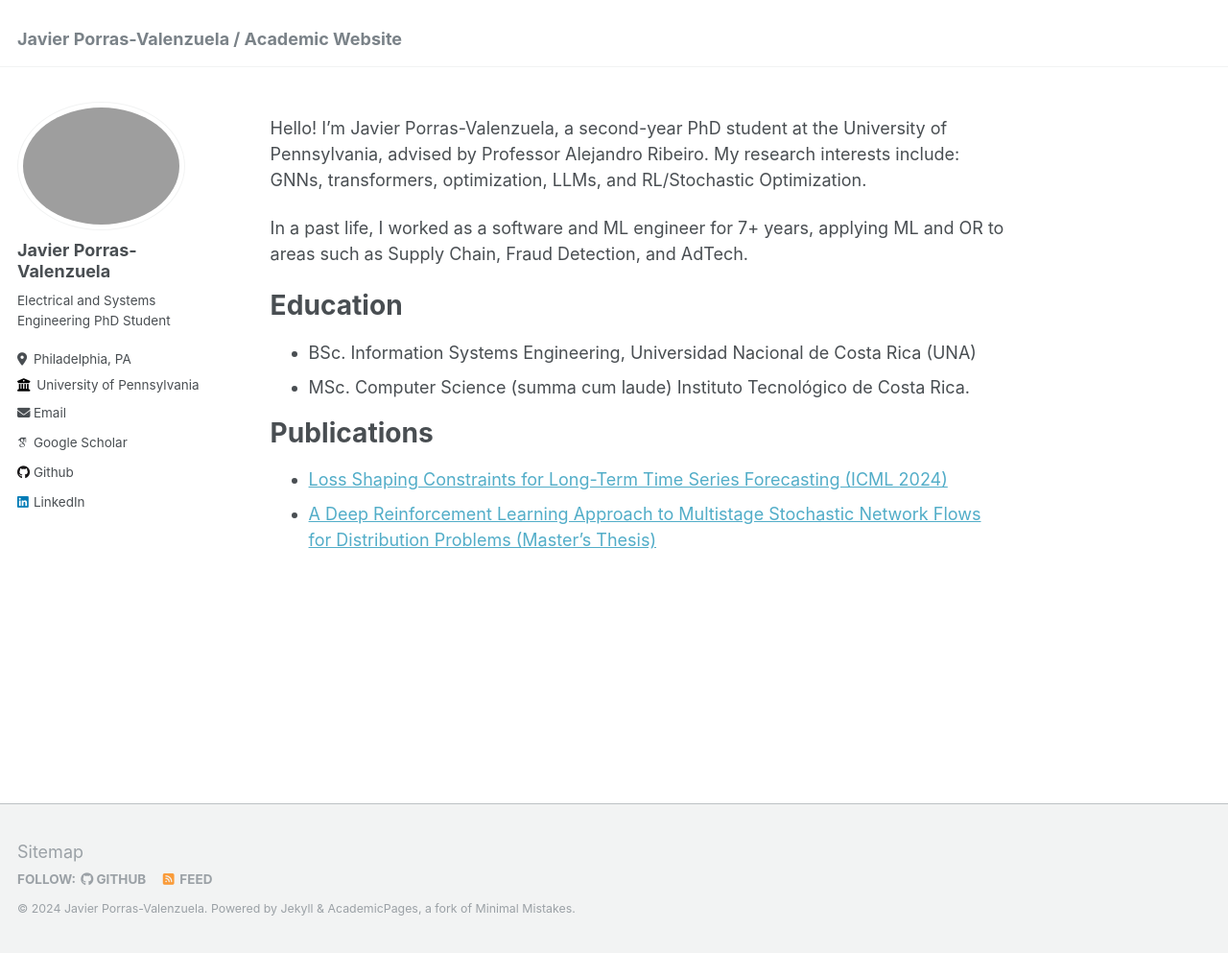
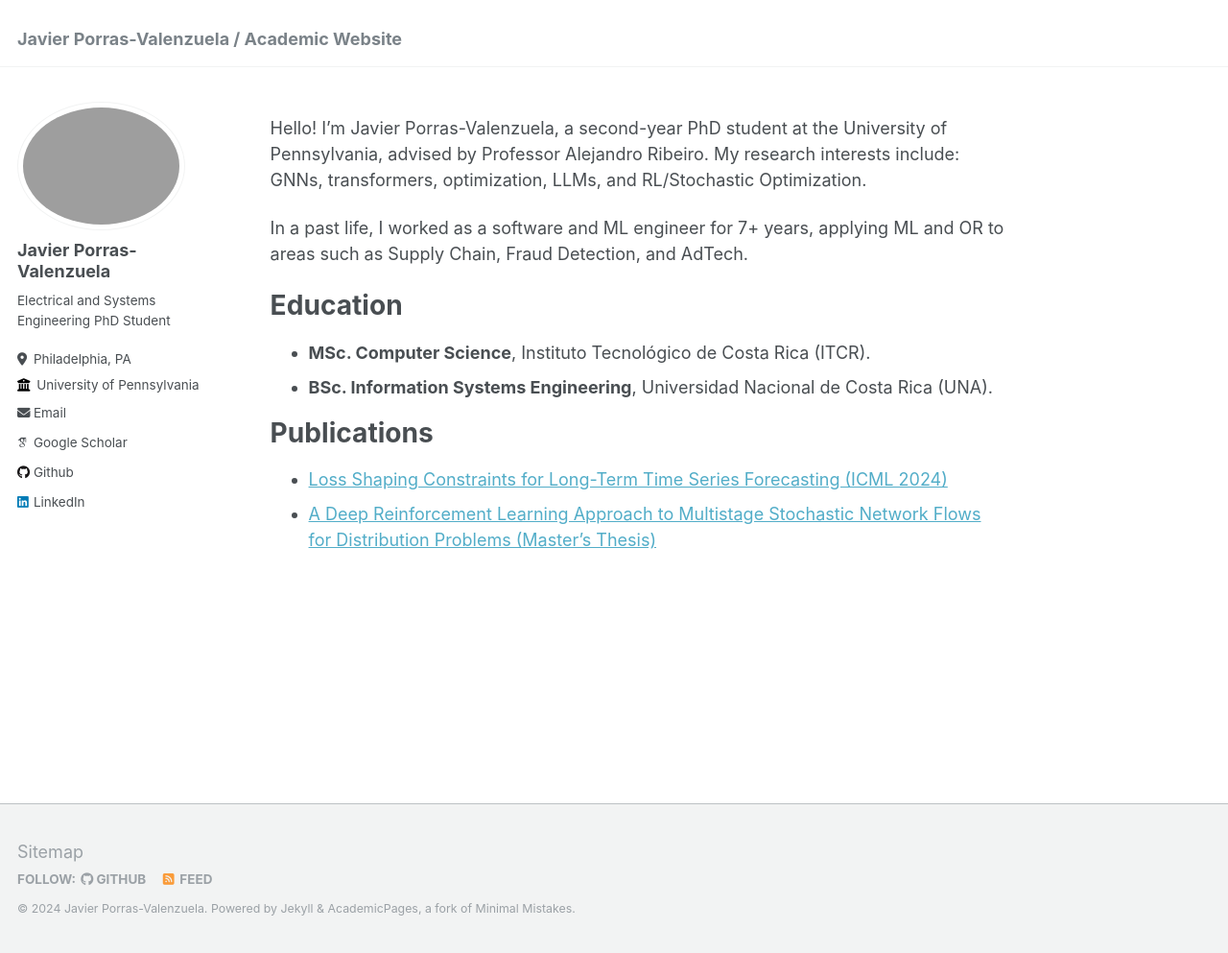
Before and after one commit to jotaporras/jotaporras.github.io, a Jekyll site: the page built from _pages/about.md, in a window 1280 px wide and 993 px high. Shown: the whole window at 96% size. Built offline with Jekyll 4.4.1, drawn with Linux system fonts in a browser that asks for light colours; some web fonts are replaced.

Commit message:
Minor change

```diff
--- a/_pages/about.md
+++ b/_pages/about.md
@@ -13,8 +13,8 @@ In a past life, I worked as a software and ML engineer for 7+ years, applying ML
 
 Education
 ======
-- BSc. Information Systems Engineering, Universidad Nacional de Costa Rica (UNA)
-- MSc. Computer Science (summa cum laude) Instituto Tecnológico de Costa Rica.
+- **MSc. Computer Science**, Instituto Tecnológico de Costa Rica (ITCR).
+- **BSc. Information Systems Engineering**, Universidad Nacional de Costa Rica (UNA).
 
 Publications
 ======
```
